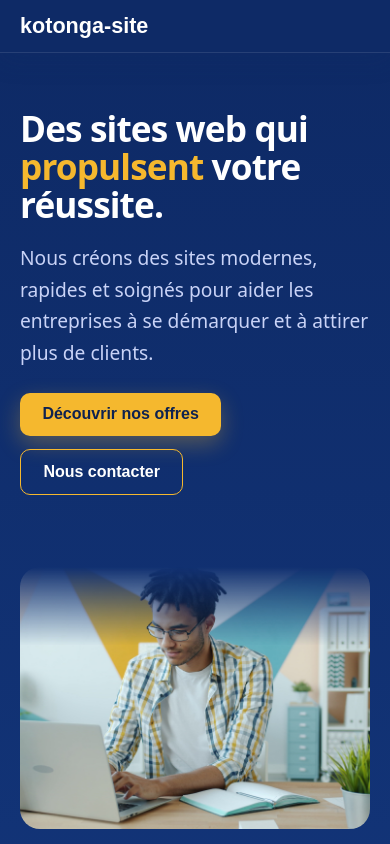
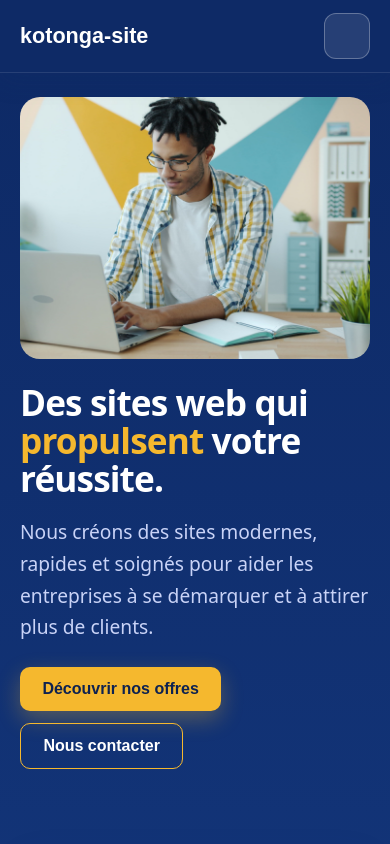
Before and after one commit to lukusa165/Site-na-yo, a React (Vite) app: page / in a window 390 px wide. Shown: the top 844 px of the page. Built offline with nearby package versions, Linux system fonts and the light colour scheme.

Commit message:
Mise à jour

```diff
--- a/src/composants/Structure.jsx
+++ b/src/composants/Structure.jsx
@@ -1,12 +1,14 @@
-import { useEffect } from 'react';
+import { useState, useEffect } from 'react';
 import { NavLink, Link, Outlet, useLocation } from 'react-router-dom';
 import { BRAND, EMAIL, WHATSAPP } from '../configuration.js';
 
 export default function Structure() {
   const { pathname } = useLocation();
+  const [ouvert, setOuvert] = useState(false);
   const theme = pathname === '/' ? 'theme-sombre' : 'theme-clair';
 
   useEffect(() => {
+    setOuvert(false);
     window.scrollTo(0, 0);
   }, [pathname]);
 
@@ -15,7 +17,18 @@ export default function Structure() {
       <header className="entete">
         <div className="conteneur entete-barre">
           <Link to="/" className="logo">{BRAND}</Link>
-          <nav className="menu">
+
+          <button
+            className={'burger' + (ouvert ? ' ouvert' : '')}
+            aria-label="Ouvrir le menu"
+            aria-expanded={ouvert}
+            aria-controls="menu-principal"
+            onClick={() => setOuvert(!ouvert)}
+          >
+            <span /><span /><span />
+          </button>
+
+          <nav id="menu-principal" className={'menu' + (ouvert ? ' ouvert' : '')}>
             <NavLink to="/" end>Accueil</NavLink>
             <NavLink to="/services">Services et prix</NavLink>
             <NavLink to="/realisations">Réalisations</NavLink>
--- a/src/index.css
+++ b/src/index.css
@@ -1028,3 +1028,47 @@ html, body { background: #FFFFFF; }
 .realisations-vide p { color: #56627F; max-width: 46ch; margin: 0 auto; }
 .rangee-centre { justify-content: center; margin-top: 1.6rem; }
 .projet-vide { display: grid; place-items: center; height: 100%; color: #56627F; padding: 1rem; text-align: center; }
+
+
+
+
+/* ===== MOBILE : PHOTO EN HAUT + MENU HAMBURGER ===== */
+.burger { display: none; }
+
+@media (max-width: 760px) {
+  .burger {
+    display: grid; gap: 5px; align-content: center;
+    width: 46px; height: 46px; padding: 0 11px;
+    background: rgba(255, 255, 255, 0.1);
+    border: 1px solid rgba(255, 255, 255, 0.28);
+    border-radius: 12px; cursor: pointer;
+  }
+  .burger span {
+    display: block; height: 2px; background: #FFFFFF; border-radius: 2px;
+    transition: transform 0.2s, opacity 0.2s;
+  }
+  .burger.ouvert span:nth-child(1) { transform: translateY(7px) rotate(45deg); }
+  .burger.ouvert span:nth-child(2) { opacity: 0; }
+  .burger.ouvert span:nth-child(3) { transform: translateY(-7px) rotate(-45deg); }
+
+  .theme .entete .menu {
+    display: none; flex-basis: 100%; flex-direction: column;
+    align-items: stretch; gap: 0; padding: 0.4rem 0 1rem;
+  }
+  .theme .entete .menu.ouvert { display: flex; }
+  .theme .entete .menu a {
+    padding: 0.9rem 0; font-size: 1.05rem;
+    border-top: 1px solid rgba(255, 255, 255, 0.14);
+  }
+  .theme .entete .menu a.bouton-contact {
+    margin-top: 0.8rem; padding: 0.85rem 1rem; text-align: center;
+    border-radius: 12px; border-top: 0;
+  }
+
+  .heros { gap: 1.5rem; padding-top: 1.5rem; }
+  .heros .photo-heros { order: -1; }
+  .photo-heros img { -webkit-mask-image: none; mask-image: none; }
+}
+@media (min-width: 761px) {
+  .burger { display: none; }
+}
```
